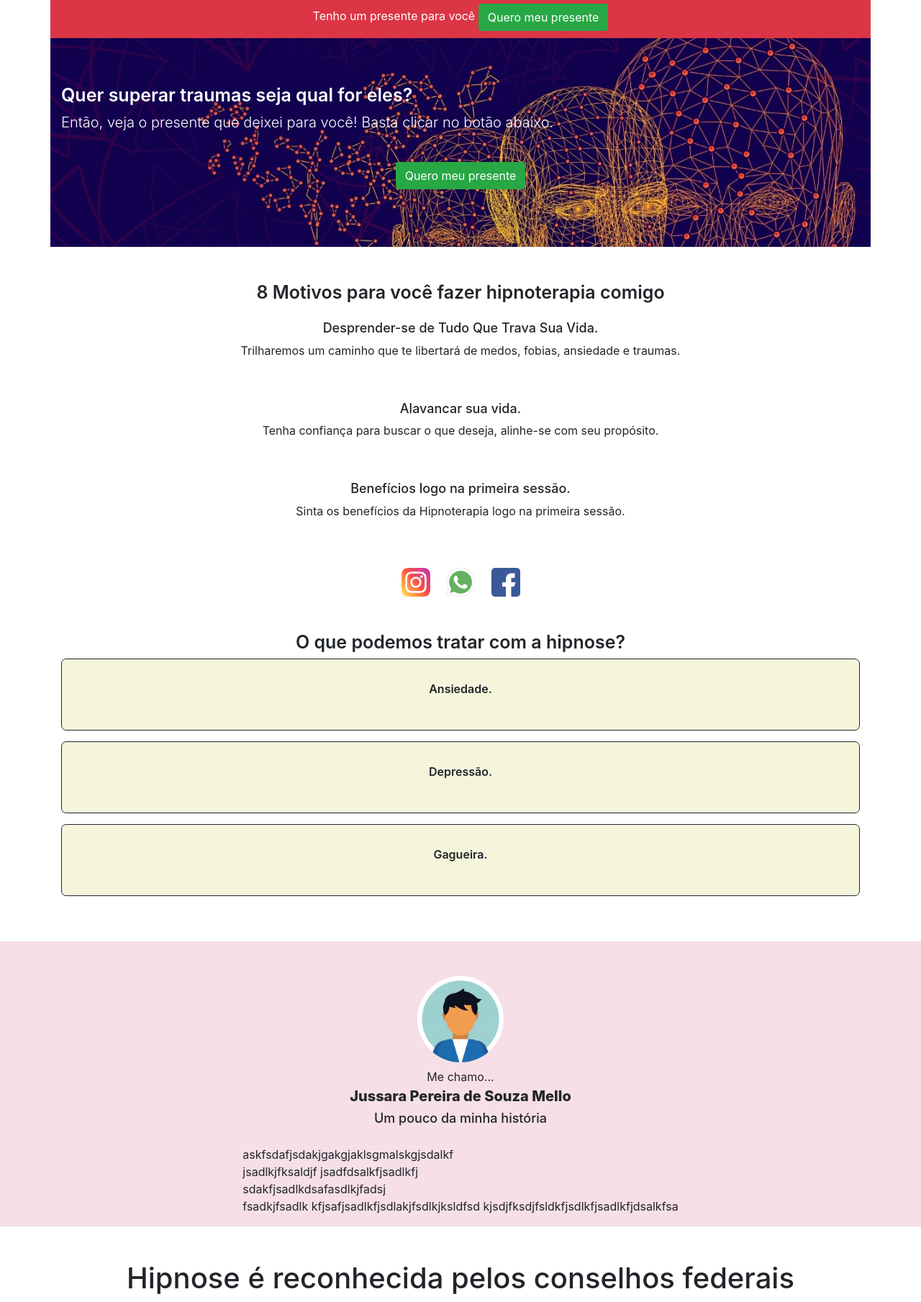
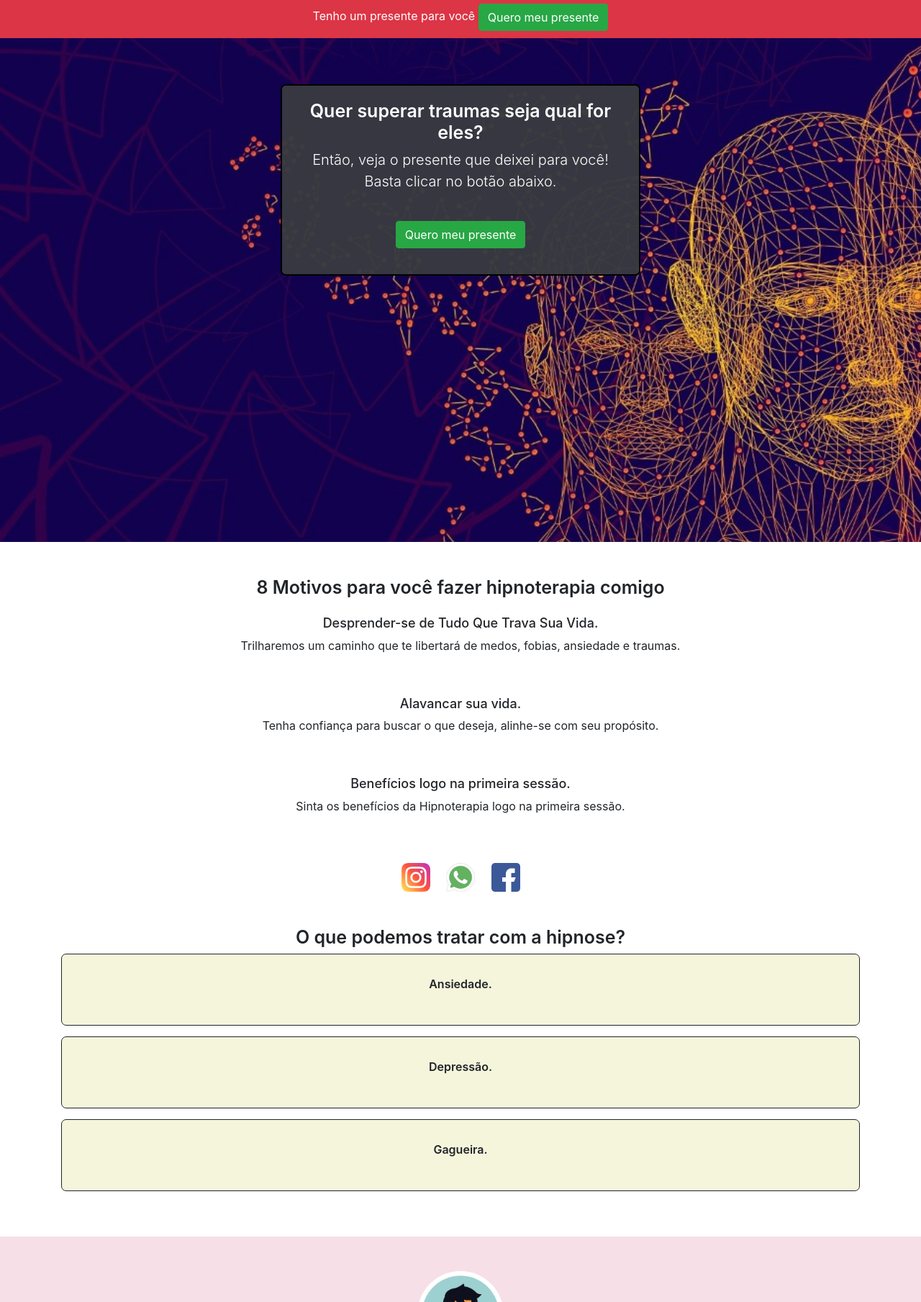
Before and after one commit to Caioom/SiteHipnose, a PHP site: page / in a window 1280 px wide. Shown: the top 1809 px of the page at 72% size. Run offline with PHP 8.4, Linux system fonts and the light colour scheme.

Commit message:
Update para desktop

```diff
--- a/components/apresentacao.php
+++ b/components/apresentacao.php
@@ -8,7 +8,7 @@
             <br>
             <span style="font-weight: 500; font-size: 18px;">Um pouco da minha história</span>
         </p>
-        <p class="container">
+        <p class="container text-center">
             askfsdafjsdakjgakgjaklsgmalskgjsdalkf<br>jsadlkjfksaldjf
             jsadfdsalkfjsadlkfj<br>sdakfjsadlkdsafasdlkjfadsj<br>fsadkjfsadlk
             kfjsafjsadlkfjsdlakjfsdlkjksldfsd
--- a/components/banner-intro.php
+++ b/components/banner-intro.php
@@ -1,12 +1,12 @@
-<section class="container">
+<section class="container banner">
     <div class="row">
-        <div class="col-sm-12 p-0">
+        <div class="col-sm-12 p-0 banner-content">
             <div class="jumbotron jumbotron-fluid bg-banner">
-                <div class="container-fluid text-white">
+                <div class="container-fluid text-white box">
                     <h1 class="display-4 title">Quer superar traumas seja qual for eles?</h1>
                     <p class="lead">Então, veja o presente que deixei para você! Basta clicar no botão abaixo.</p>
                     <br>
-                    <p class="text-center">
+                    <p class="btn-banner text-center">
                         <button class="btn rounded btn-success"> Quero meu presente </div>
                     </p>
                 </div>
--- a/components/como-sao-tratamentos.php
+++ b/components/como-sao-tratamentos.php
@@ -1,8 +1,8 @@
 <section class="row p-0 m-0 mt-5 como-sao-tratamentos bg-tratamentos">
     <div class="container">
-        <div class="col-xs-12 text-center">
+        <div class="col-xs-12 text-center" id="subscribe-center">
             <h1 class="title text-center pt-3">Como funciona a hipnoterapia?</h1>
-            <div class="text-left">
+            <div class="text-left box" id="text-tratamento">
                 <p>
                 Após uma conversa inicial sem compromisso, iniciamos a terapia.
                 <br>
--- a/components/conselhos-federais.php
+++ b/components/conselhos-federais.php
@@ -1,11 +1,13 @@
 <section class="row conselhos-federais mt-5 m-0 p-0">
     <div class="container">
-        <div class="col-xs-12 content">
+        <div class="col-xs-12">
             <h1 class="text-center">Hipnose é reconhecida pelos conselhos federais</h1>
-            <img src="./assets/conselhos/coffito.png" alt="Conselho federal Coffito">
-            <img src="./assets/conselhos/cofen.png" alt="Conselho federal Cofen">
-            <img src="./assets/conselhos/cfo.png" alt="Conselho federal Cfo">
-            <img src="./assets/conselhos/cfp.png" alt="Conselho federal Cfp">
+            <div class="content">
+                <img src="./assets/conselhos/coffito.png" alt="Conselho federal Coffito">
+                <img src="./assets/conselhos/cofen.png" alt="Conselho federal Cofen">
+                <img src="./assets/conselhos/cfo.png" alt="Conselho federal Cfo">
+                <img src="./assets/conselhos/cfp.png" alt="Conselho federal Cfp">
+            </div>
         </div>
     </div>
 </section>
--- a/components/motivos.php
+++ b/components/motivos.php
@@ -1,4 +1,4 @@
-<section class="row p-0 m-0 mt-3">
+<section class="row p-0 m-0 mt-3 motivos">
     <div class="col-sm-12 text-center">
         <h1 class="title">8 Motivos para você fazer hipnoterapia comigo</h1>
         <div class="format-reasons">
--- a/components/tratamentos.php
+++ b/components/tratamentos.php
@@ -1,6 +1,6 @@
 <section class="row p-0 m-0 mt-5">
     <div class="container tratamento-hipnose">
-        <div class="col-xs-12 ">
+        <div class="col-xs-12 tratamentos">
             <h1 class="title text-center">O que podemos tratar com a hipnose?</h1>
             <!-- Tratamento 1 -->
             <div class="card-tratamento">
--- a/css/style.css
+++ b/css/style.css
@@ -91,6 +91,17 @@
     background-image: url('../assets/tratamentos/bg-tratamentos.jpeg');
 }
 
+/*Videos session*/
+.video {
+    display: flex;
+    flex-direction: column;
+    align-items: center;
+}
+
+.video iframe{
+    margin: 5px;
+}
+
 /* Rodape */
 .rodape {
     background-color: #383A41;
@@ -103,5 +114,101 @@
 .rodape .conteudo {
     display: flex;
     flex-direction: column;
-    justify-content: center;
+    align-items: center;
 }
+
+/* Responsiveness treatment */
+@media screen and (min-width: 768px) {
+    .align-center {
+        display: flex;
+        flex-direction: column;
+        align-items: center;
+    }
+
+    /* Assert banner */
+    .banner, .bg-banner {
+       height: 700px;
+    }
+
+    .banner-content h1, .lead, .btn-banner {
+        text-align: center;
+    }
+
+    .box {
+        padding: 20px;
+        width: 500px;
+        border: solid 2px black;
+        border-radius: 7px;
+        background-color: rgba(56, 58, 65, 0.952);
+    }
+
+    /*Assert council*/
+    .conselhos-federais .content {
+        flex-direction: row;
+        justify-content: center;
+        flex-wrap: wrap;
+    }
+
+    /*Assert treatments*/
+    .como-sao-tratamentos button {
+        margin-top: 50px;
+    }
+
+    /*Assert video*/
+    .video {
+        display: flex;
+        flex-direction: row;
+        justify-content: center;
+        flex-wrap: wrap;
+    }
+
+    .video iframe{
+        margin: 5px;
+    }
+
+    /*Assert rodape*/
+     .rodape .conteudo{
+         display: flex;
+         justify-content: center;
+         align-items: center;
+     }
+
+}
+
+@media screen and (min-width: 1440px) {
+    .title {
+        font-size: 50px;
+    }
+
+    /*Assert reasons*/
+    .motivos h3{
+        font-size: 25px;
+    }
+
+    .motivos {
+        font-size: 20px;
+    }
+
+    /*Assert treatments*/
+    .tratamentos {
+        display: flex;
+        flex-direction: column;
+        align-items: center;
+    }
+
+    .card-tratamento {
+        width: 500px;
+        height: 600px;
+    }
+
+    .card-situacao {
+        font-size: 20px;
+    }
+
+    /*Assert how work*/
+
+    /*Assert video*/
+    .video {
+        flex-wrap: nowrap;
+    }
+}
--- a/index.php
+++ b/index.php
@@ -26,6 +26,7 @@
     <script src="https://code.jquery.com/jquery-3.4.1.slim.min.js" integrity="sha384-J6qa4849blE2+poT4WnyKhv5vZF5SrPo0iEjwBvKU7imGFAV0wwj1yYfoRSJoZ+n" crossorigin="anonymous"></script>
     <script src="https://cdn.jsdelivr.net/npm/popper.js@1.16.0/dist/umd/popper.min.js" integrity="sha384-Q6E9RHvbIyZFJoft+2mJbHaEWldlvI9IOYy5n3zV9zzTtmI3UksdQRVvoxMfooAo" crossorigin="anonymous"></script>
     <script src="./lib/js/bootstrap.min.js"></script>
+    <script src="./js/script.js"></script>
 </body>
 
 </html>
--- /dev/null
+++ b/js/script.js
@@ -0,0 +1,25 @@
+// Assert responsiveness
+if(screen.width >= 768) {
+    // Assert present warning
+    $('.present-warning').removeClass('container');
+    $('.present-warning').addClass('container-fluid');
+
+    //Assert banner
+    $('.banner').removeClass('container');
+    $('.banner').addClass('container-fluid');
+
+    $('.btn-banner').removeClass('text-center');
+
+    //Assert reasons
+    $('.motivos').removeClass('mt-3');
+    $('.motivos').addClass('mt-5');
+
+    //Assert trataments
+    $('#text-tratamento').removeClass('text-left');
+    $('#text-tratamento').addClass('text-center');
+
+    $('#subscribe-center').addClass('align-center');
+
+    //Assert council
+    $('.conselhos-federais').removeClass('.p-0');
+}
```
